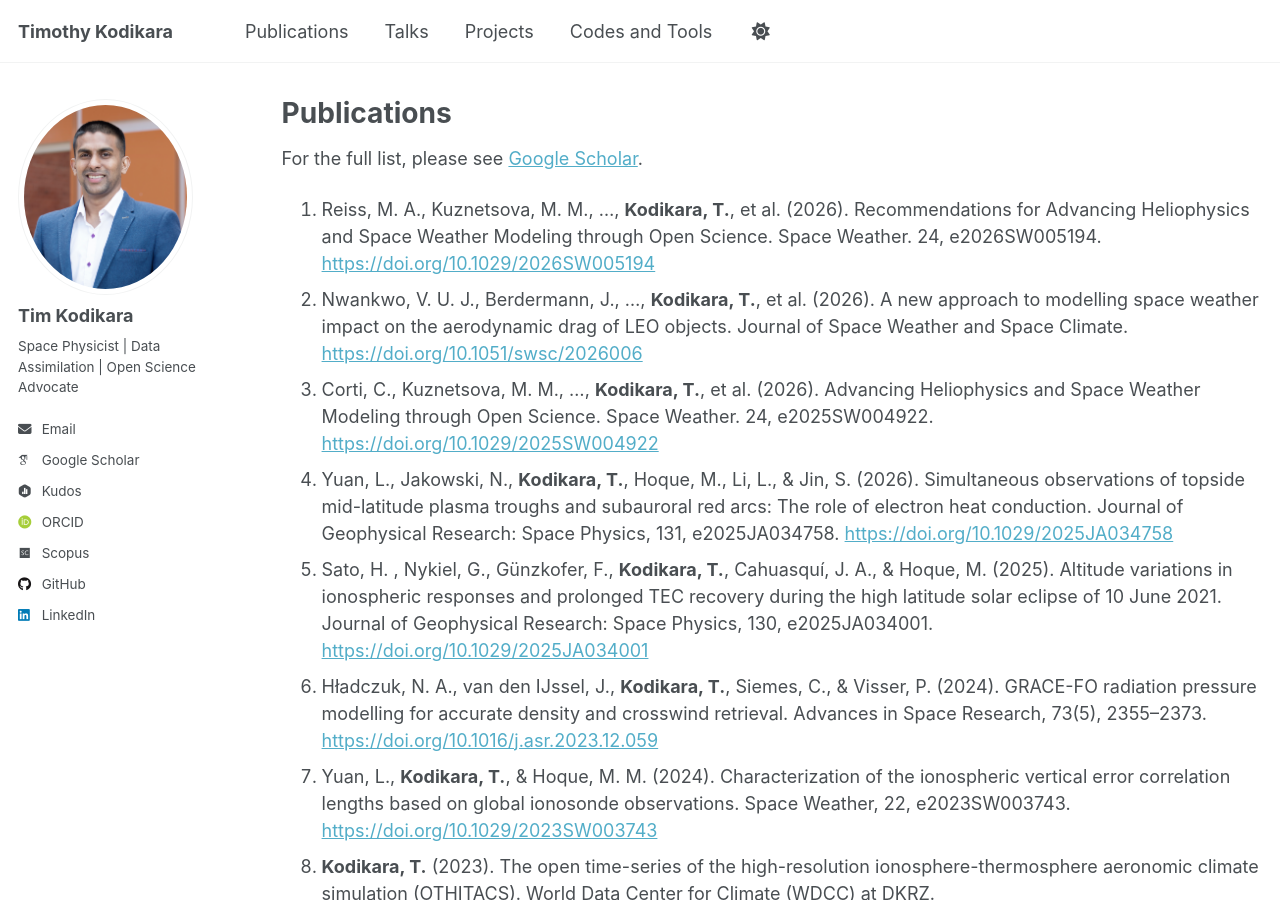
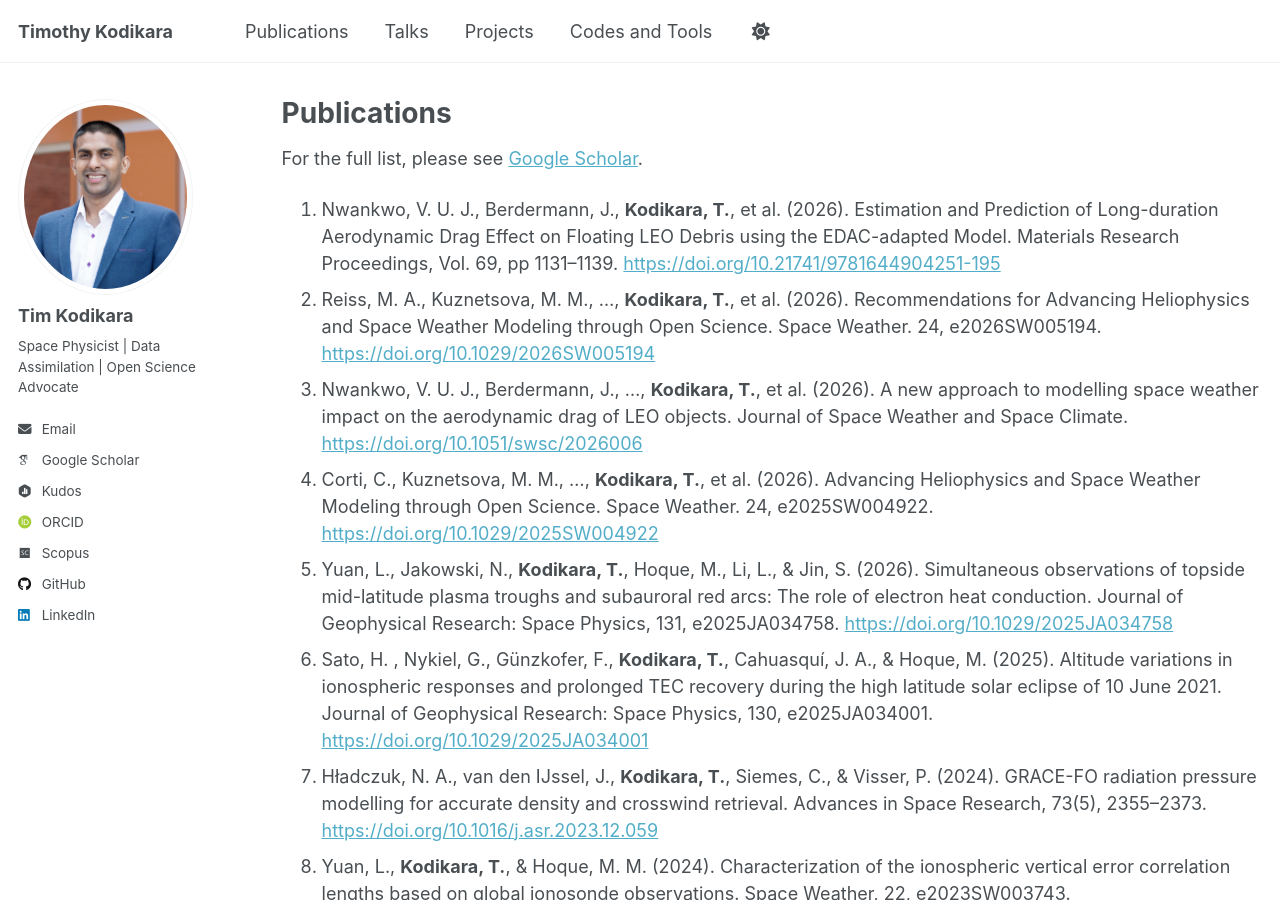
Before and after one commit to TimKod/timkod.github.io, a Jekyll site: the page built from _pages/publications.md, in a window 1280 px wide and 900 px high. Built offline with Jekyll 4.4.1, drawn with Linux system fonts in a browser that asks for light colours; some web fonts are replaced; a script that is not in the unit is left out.

Commit message:
Update publications
Added a new publication to the list.

```diff
--- a/_pages/publications.md
+++ b/_pages/publications.md
@@ -7,6 +7,7 @@ author_profile: true
 
 For the full list, please see [Google Scholar](https://scholar.google.com/citations?user=dOasZEUAAAAJ&hl=en).
 
+1. Nwankwo, V. U. J., Berdermann, J., **Kodikara, T.**, et al. (2026). Estimation and Prediction of Long-duration Aerodynamic Drag Effect on Floating LEO Debris using the EDAC-adapted Model. Materials Research Proceedings, Vol. 69, pp 1131--1139. [https://doi.org/10.21741/9781644904251-195](https://doi.org/10.21741/9781644904251-195)
 1. Reiss, M. A., Kuznetsova, M. M., ..., **Kodikara, T.**, et al. (2026). Recommendations for Advancing Heliophysics and Space Weather Modeling through Open Science. Space Weather. 24, e2026SW005194. [https://doi.org/10.1029/2026SW005194](https://doi.org/10.1029/2026SW005194)
 1. Nwankwo, V. U. J., Berdermann, J., ..., **Kodikara, T.**, et al. (2026). A new approach to modelling space weather impact on the aerodynamic drag of LEO objects. Journal of Space Weather and Space Climate. [https://doi.org/10.1051/swsc/2026006](https://doi.org/10.1051/swsc/2026006)
 1. Corti, C., Kuznetsova, M. M., ..., **Kodikara, T.**, et al. (2026). Advancing Heliophysics and Space Weather Modeling through Open Science. Space Weather. 24, e2025SW004922. [https://doi.org/10.1029/2025SW004922](https://doi.org/10.1029/2025SW004922)
```
